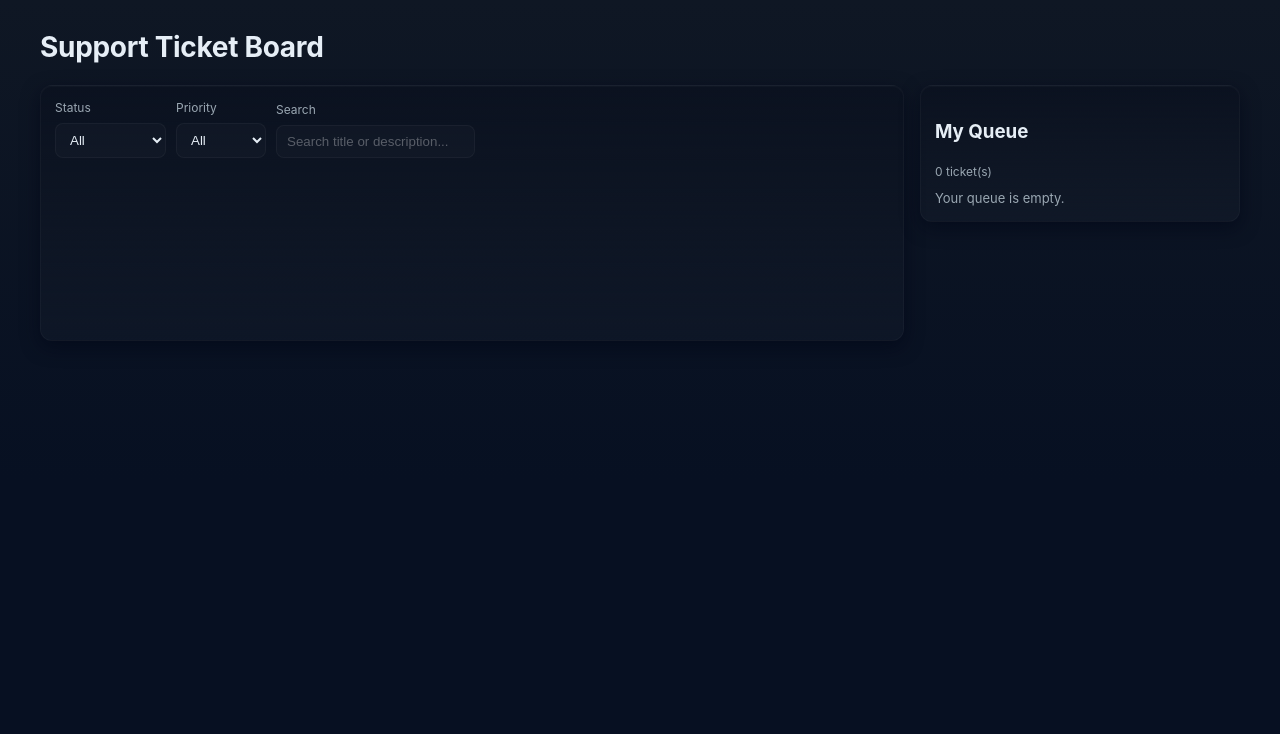
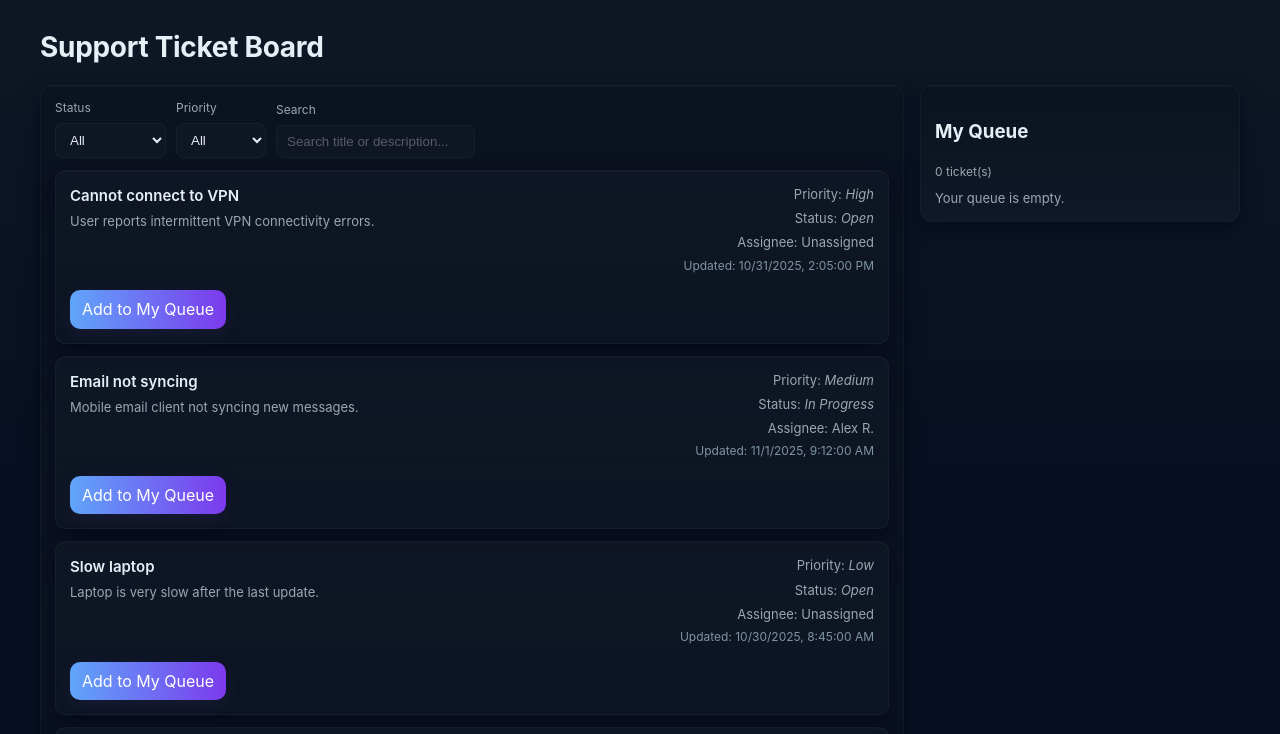
Before and after one commit to DavidWalczak/helpdesk-board-Walczak, a Next.js app: page / in a window 1280 px wide. Shown: the top 734 px of the page. Built offline with nearby package versions, Linux system fonts and the light colour scheme.

Commit message:
accidental removal of code for ticket card fix

```diff
--- a/src/app/components/Board.jsx
+++ b/src/app/components/Board.jsx
@@ -30,17 +30,20 @@ export default function Board() {
         setLoading(true);
         fetch('/api/tickets')
             .then((r) => {
-        if (!r.ok) throw new Error('Network error');
+                if (!r.ok) throw new Error(`HTTP ${r.status}`);
                 return r.json();
             })
             .then((data) => {
                 if (!mounted) return;
-        setTickets(data);
+                console.log('Fetched tickets:', data); // debug
+                setTickets(data || []);
                 setLoading(false);
             })
             .catch((err) => {
                 if (!mounted) return;
+                console.error('Error fetching tickets:', err);
                 setError(err.message || 'Unable to load');
+                setTickets([]); // ensures no undefined
                 setLoading(false);
         });
         return () => { mounted = false; };
--- a/src/app/components/TicketCard.jsx
+++ b/src/app/components/TicketCard.jsx
@@ -1,13 +1,37 @@
 'use client';
 import React from 'react';
-import TicketCard from './TicketCard.jsx';
 
-export default function TicketList({ tickets = [], onAddToQueue, queue }) {
+function formatDate(iso) {
+  try {
+    return new Date(iso).toLocaleString();
+  } catch {
+    return iso;
+  }
+}
+
+export default function TicketCard({ ticket, onAddToQueue, queued }) {
   return (
-    <div className="ticket-list">
-      {tickets.map((t) => (
-        <TicketCard key={t.id} ticket={t} onAddToQueue={onAddToQueue} queued={!!queue[t.id]} />
-      ))}
-    </div>
+    <article className="ticket-card panel">
+      <div className="ticket-top">
+        <div>
+          <div className="title">{ticket.title}</div>
+          <div className="description">{ticket.description}</div>
+        </div>
+
+        <div className="ticket-meta">
+          <div>Priority: <em>{ticket.priority}</em></div>
+          <div>Status: <em>{ticket.status}</em></div>
+          <div>Assignee: {ticket.assignee}</div>
+          <div className="updated">Updated: {formatDate(ticket.updatedAt)}</div>
+        </div>
+      </div>
+
+      <div className="card-actions">
+        <button className={queued ? 'btn-ghost' : 'btn-primary'} onClick={() => onAddToQueue(ticket.id)} disabled={queued}>
+          {queued ? 'Added to My Queue' : 'Add to My Queue'}
+        </button>
+        {queued && <div className="small">Already in your queue</div>}
+      </div>
+    </article>
   );
 }
```
Lines whose indentation alone changed are shown as unchanged.
